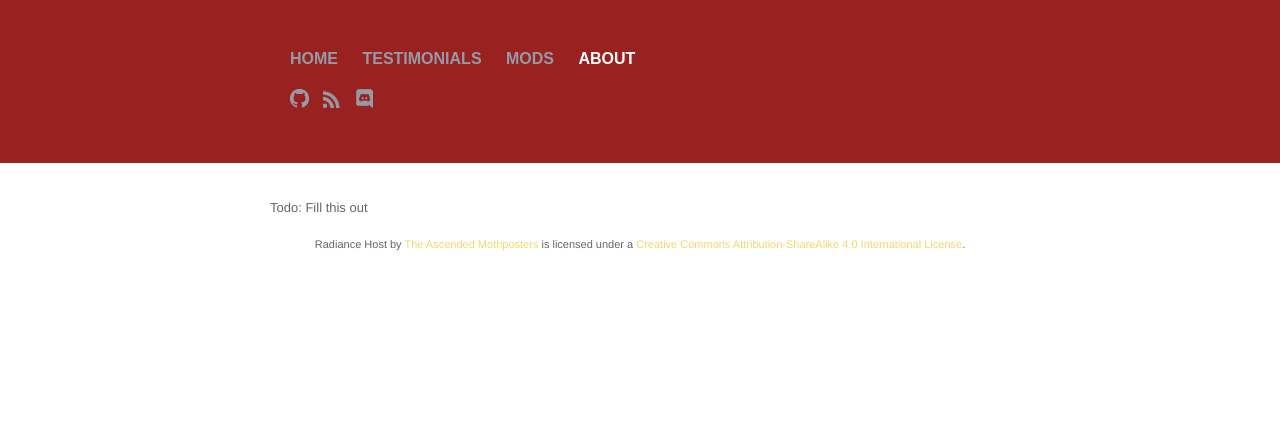
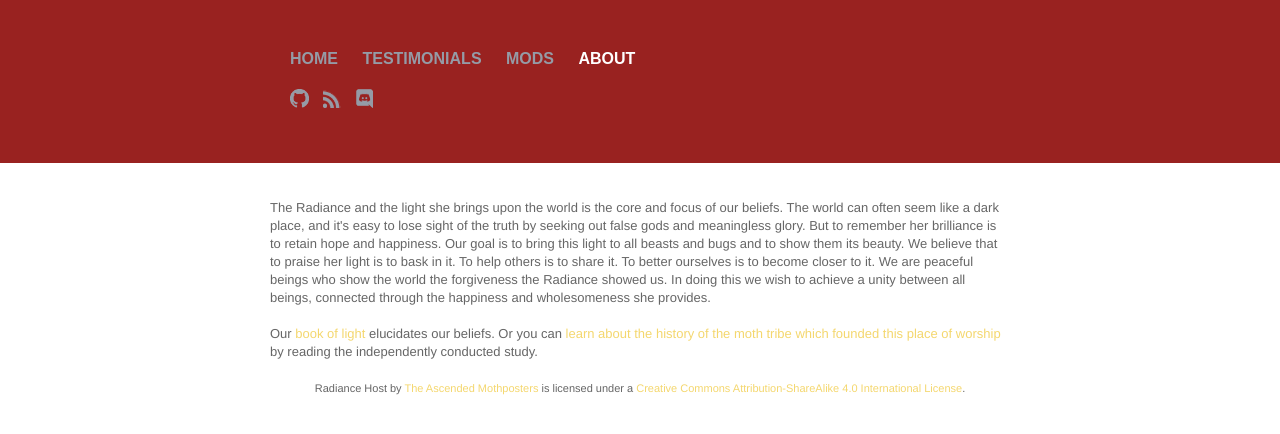
Before and after one commit to natis1/radiance.host, a Jekyll site: the page built from about.html, in a window 1280 px wide. Shown: the top 434 px of the page. Built offline with Jekyll 4.4.1, drawn with Linux system fonts in a browser that asks for light colours.

Commit message:
Add about page

```diff
--- a/about.html
+++ b/about.html
@@ -4,5 +4,9 @@
 
 <div class="about">
 <br>
-Todo: Fill this out
+The Radiance and the light she brings upon the world is the core and focus of our beliefs. The world can often seem like a dark place, and it's easy to lose sight of the truth by seeking out false gods and meaningless glory. But to remember her brilliance is to retain hope and happiness. Our goal is to bring this light to all beasts and bugs and to show them its beauty. We believe that to praise her light is to bask in it. To help others is to share it. To better ourselves is to become closer to it. We are peaceful beings who show the world the forgiveness the Radiance showed us. In doing this we wish to achieve a unity between all beings, connected through the happiness and wholesomeness she provides.
+<br>
+<br>
+Our <a href="https://docs.google.com/document/d/1T6e7KjWYQaqoVFHhGBNh1gy-lKgRMO9gsE9t6Sy7Xfk/edit?usp=sharing">book of light</a> elucidates our beliefs. Or you can <a href="https://docs.google.com/document/d/1_kjkGAo7yXPJFm7HeySfuSK8DrYFWfmv7So4Px5Mp1w/">learn about the history of the moth tribe which founded this place of worship</a> by reading the independently conducted study.
+
 </div>
```
